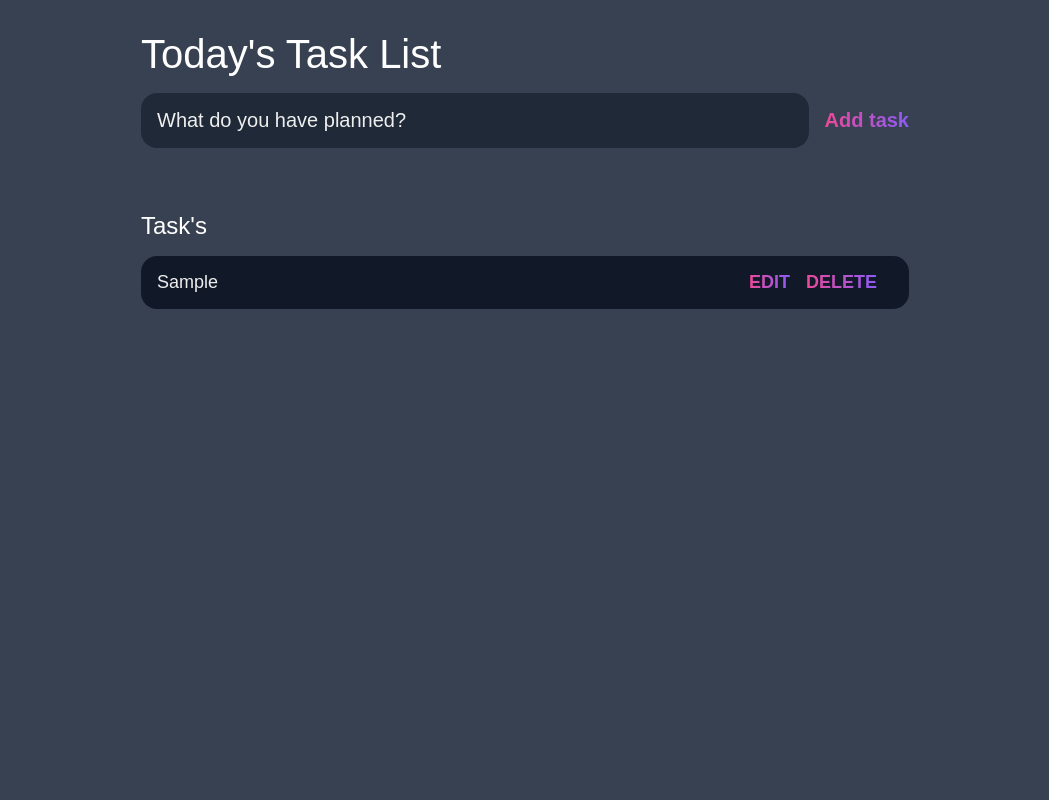
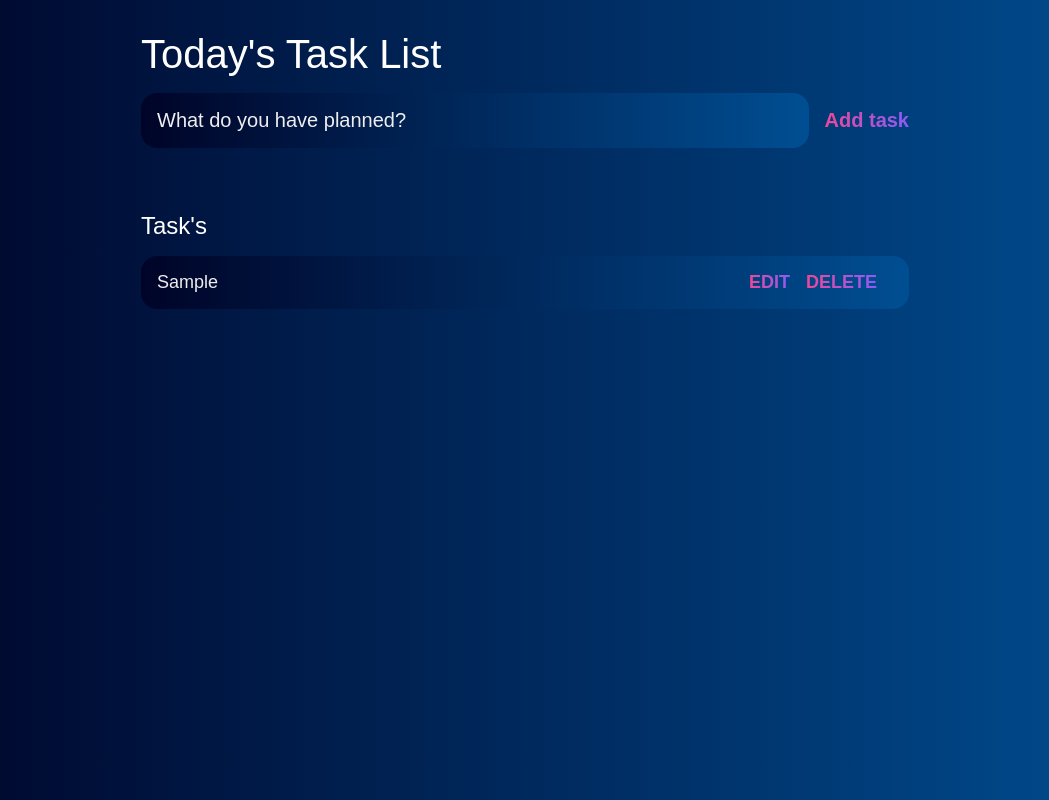
Before and after one commit to Aamir-Manzoor/SIMBT-Tasks, a plain HTML site: page Todo/index.html in a window 1280 px wide. Both pictures are taken after typing "Sample" into the empty fields and a click on the input "Add task". Shown: the whole page, without its empty margins (115-1164 px from the left). Drawn offline with Linux system fonts and the light colour scheme.

Commit message:
minor changes

```diff
--- a/Todo/styles.css
+++ b/Todo/styles.css
@@ -6,9 +6,6 @@
 }
 
 :root{
-    --dark: #374151;
-	--darker: #1F2937;
-	--darkest: #111827;
 	--grey: #6B7280;
 	--pink: #EC4899;
 	--purple: #8B5CF6;
@@ -19,7 +16,7 @@ body{
     display: flex;
     flex-direction: column;
     min-height: 100vh;
-    background: var(--dark);
+    background: linear-gradient(to right, #000428, #004e92);
     color: #fff;
 }
 
@@ -47,7 +44,7 @@ input , button {
 
 #new-task-input{
     flex:1 1 0%;
-    background-color: var(--darker);
+    background: linear-gradient(to right, #000428, #004e92);
     padding: 1rem;
     border-radius: 1rem;
     margin-right: 1rem;
@@ -99,7 +96,7 @@ main{
 #tasks .task {
     display: flex;
     justify-content: space-between;
-    background-color: var(--darkest);
+    background: linear-gradient(to right, #000428, #004e92);
     padding: 1rem;
     border-radius: 1rem;
     margin-bottom: 1rem;
```
